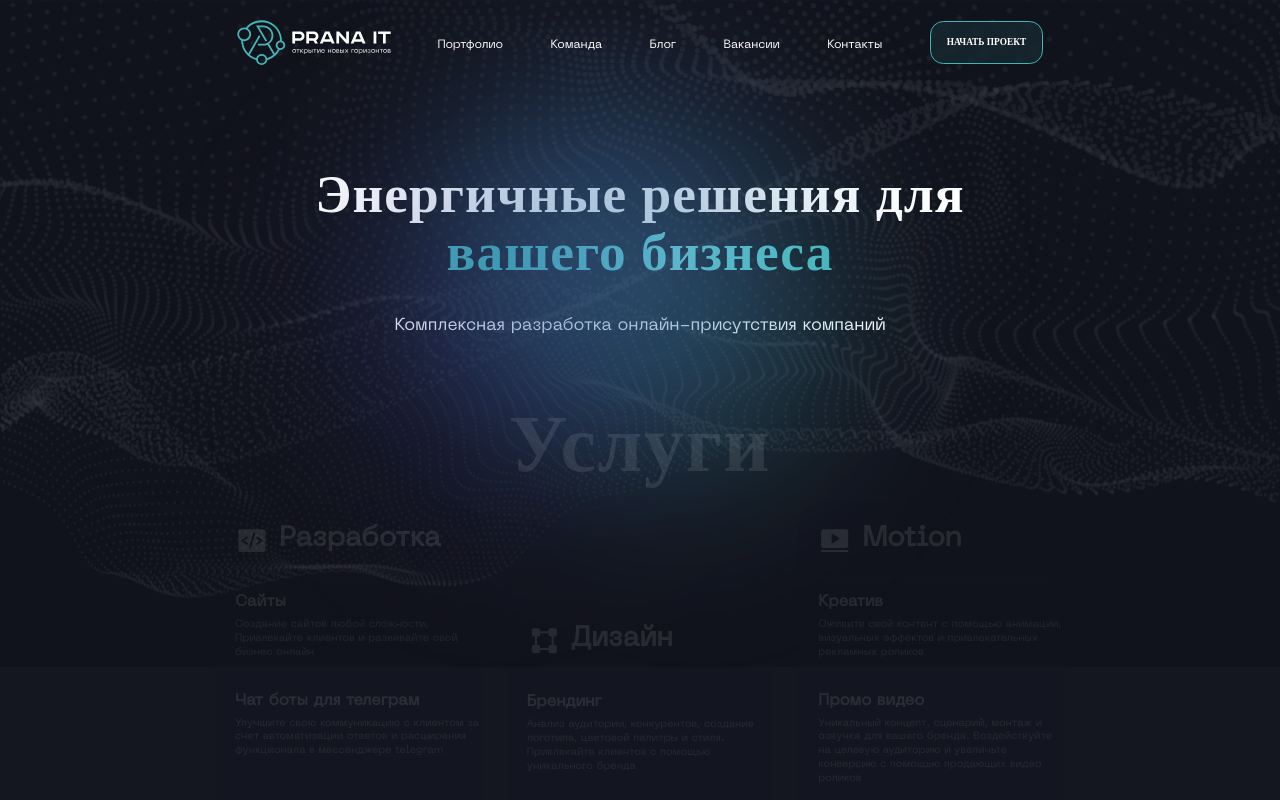
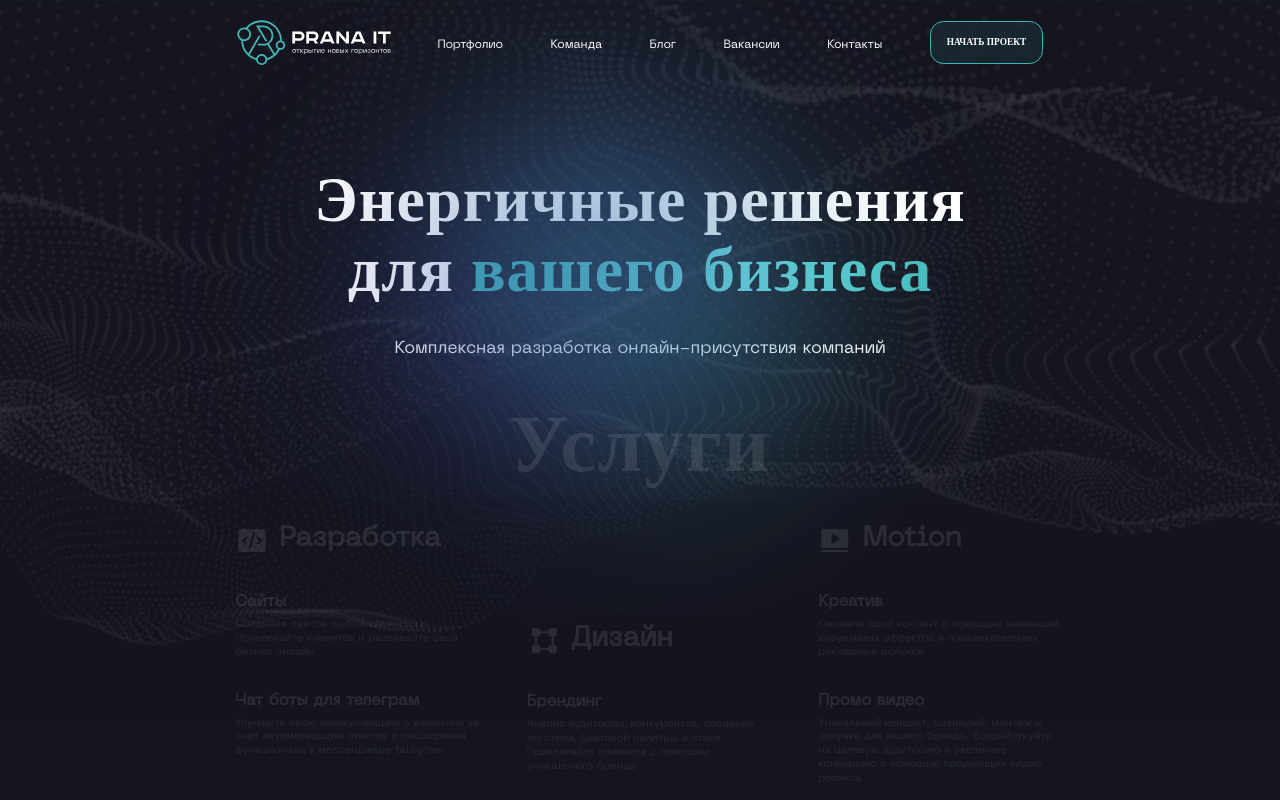
Before and after one commit to yomayo666/PRANA-IT, a React (Create React App) app: page / in a window 1280 px wide. Shown: the top 800 px of the page. Built offline with nearby package versions, Linux system fonts and the light colour scheme; a web font is replaced by a local one.

Commit message:
Initial commit

```diff
--- a/package.json
+++ b/package.json
@@ -1,4 +1,5 @@
 {
+  "homepage": "https://yomayo666.github.io/PRANA-IT",
   "name": "pranta--it",
   "version": "0.1.0",
   "private": true,
@@ -24,6 +25,8 @@
   },
   "scripts": {
     "start": "react-scripts start",
+    "predeploy": "npm run build",
+    "deploy": "gh-pages -d build",
     "build": "react-scripts build",
     "test": "react-scripts test",
     "eject": "react-scripts eject"
@@ -47,6 +50,7 @@
     ]
   },
   "devDependencies": {
-    "@babel/plugin-proposal-private-property-in-object": "^7.21.11"
+    "@babel/plugin-proposal-private-property-in-object": "^7.21.11",
+    "gh-pages": "^6.0.0"
   }
 }
--- a/src/App.css
+++ b/src/App.css
@@ -1,6 +1,6 @@
 .App {
-  width: 1280px;
-  height: 5744.667px;
+  width: 100%;
+  height: 100%;
   background: #141620;
   margin-left: auto;
   margin-right: auto;
--- a/src/css/mainPage/header/Blog.css
+++ b/src/css/mainPage/header/Blog.css
@@ -1,6 +1,8 @@
 .blog-cont {
     position: relative;
-    width: 1280px;
+    width: 100%;
+    margin-left: auto;
+    margin-right: auto;
     height: 1449.334px;
     border-radius: 48px 48px 0px 0px;
     background: #141620;
@@ -124,9 +126,10 @@ line-height: 80%; /* 0.53331rem */
 text-transform: uppercase;
   }
   .contact-with-us{
+    margin-left: auto;
+    margin-right: auto;
     width: 853.333px;
     height: 666.667px;
-    margin-left: 213.33px;
     margin-top: 180px;
   }
   .map-container{
--- a/src/css/mainPage/header/Buisnes.css
+++ b/src/css/mainPage/header/Buisnes.css
@@ -1,5 +1,6 @@
 .for-buisnes {
   position: absolute;
+  background: #141620;
   top: 1400px;
   left: 50%;
   transform: translate(-50%, -50%);
--- a/src/css/mainPage/header/Header.css
+++ b/src/css/mainPage/header/Header.css
@@ -1,13 +1,17 @@
-.header{
-    width: 1280px;
-    height: 666.667px;
-    background-image: url("../../../assets/mainPage/headerIMG.png");
+.header {
+  width: 100%;
+  height: 90vh;
+  background: #696f9109;
+  background-image: url("../../../assets/mainPage/headerIMG.png");
+  background-position: center center; /* Устанавливаем изображение по центру */
+  background-repeat: no-repeat; /* Предотвращаем повторение изображения */
+  background-size: cover; /* Масштабируем изображение, чтобы оно покрывало всю область .header */
 }
 h1{
     color: var(--ffffff, #FFF);
 text-align: center;
 font-family: RF Dewi Expanded;
-font-size: 53.333px;
+font-size: 4rem;
 font-style: normal;
 font-weight: 700;
 line-height: 110%; /* 58.667px */
@@ -20,7 +24,7 @@ background-clip: text;
 -webkit-background-clip: text;
 -webkit-text-fill-color: transparent;
 font-family: RF Dewi Expanded;
-font-size: 53.333px;
+font-size: 4rem;
 font-style: normal;
 font-weight: 700;
 line-height: 110%;
@@ -29,7 +33,7 @@ z-index: 1;
 }
 .header-container{
     margin-top: 120px;
-    width: 775.333px;
+    width: 60%;
     margin-left: auto;
     margin-right: auto;
 }
--- a/src/css/mainPage/header/Main.css
+++ b/src/css/mainPage/header/Main.css
@@ -2,6 +2,7 @@
 
 
 .main-container {
+    background: #141620;
     display: flex;
     justify-content: center;
     position: fixed; /* Начальное состояние: абсолютное позиционирование */
--- a/src/css/mainPage/header/СalculateЕheСost.css
+++ b/src/css/mainPage/header/СalculateЕheСost.css
@@ -1,6 +1,6 @@
 .price-container{
     margin-top: 200px;
-    width: 1280px;
+    width: 100%;
     height: 1062.667px;
     border-radius: 48px 48px 0px 0px;
     background: #12141D;
```
Also changed, not shown: 1 other file (tests, documents, lock files or other folders).
